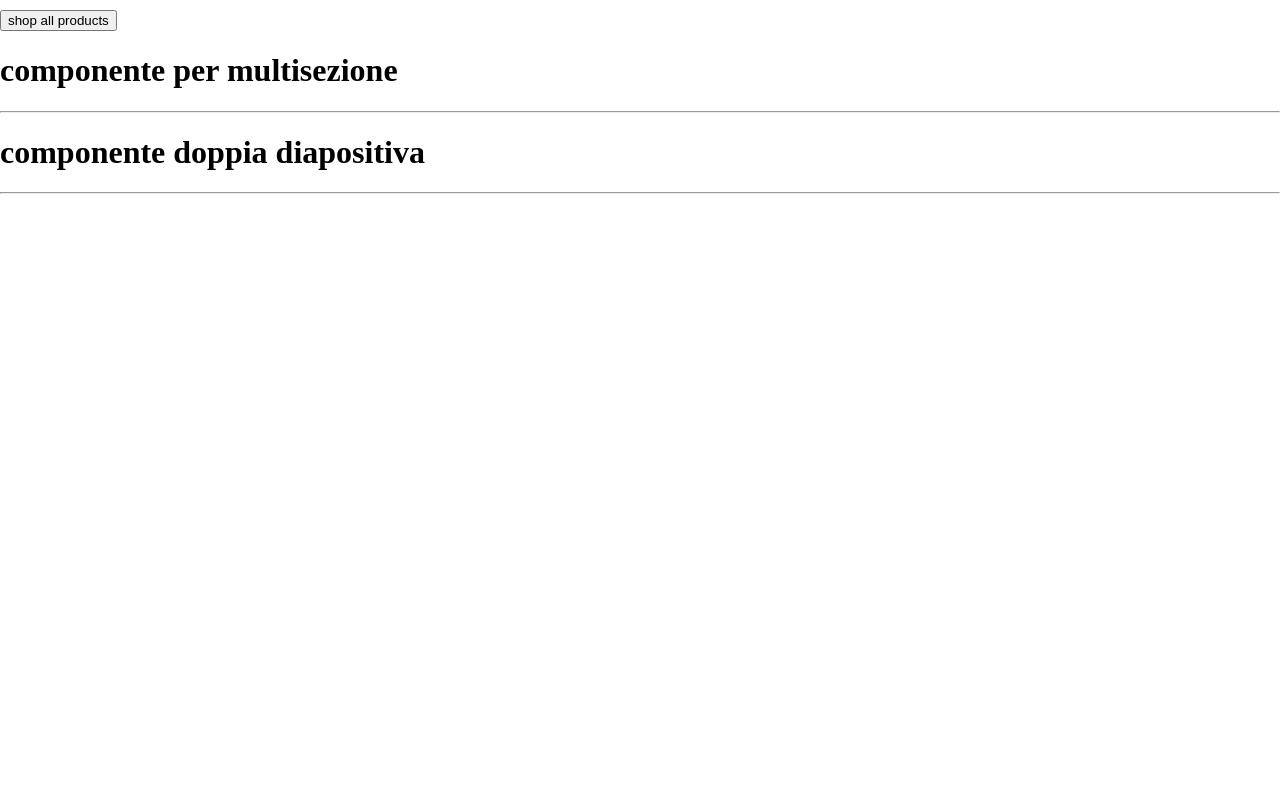
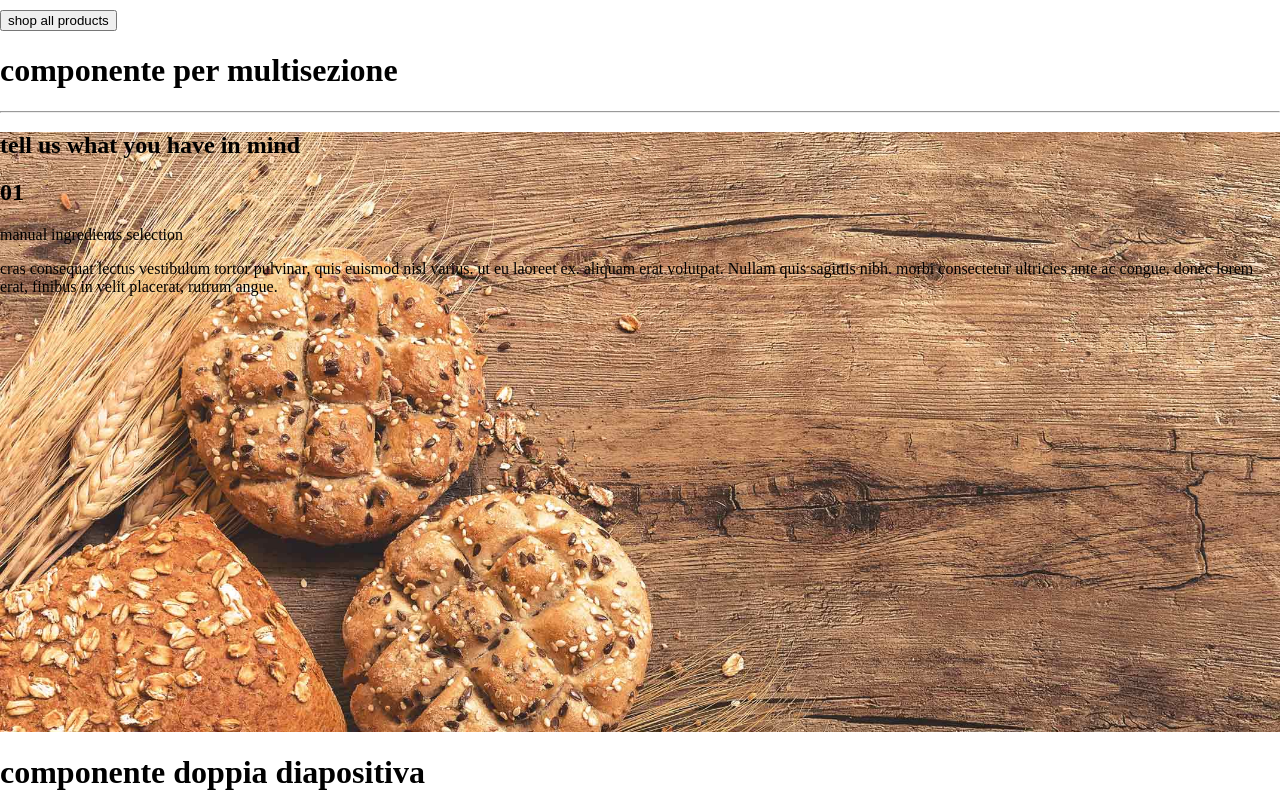
Before and after one commit to Simone-De-Santis/proj-html-vuejs, a Vue app: page / in a window 1280 px wide. Shown: the part 1694-2486 px from the top of the page. Before the commit the page ends 1896 px from the top, so only its background shows below. Built offline with nearby package versions, Linux system fonts and the light colour scheme.

Commit message:
bg-image dianamico nelle multislide

```diff
--- a/src/components/components_multisection/MiniJumbo.vue
+++ b/src/components/components_multisection/MiniJumbo.vue
@@ -1,13 +1,36 @@
 <template>
-  <div></div>
+  <div class="container" :style="{ backgroundImage: 'url(' + SrcImg + ')' }">
+    <div class="row">
+      <div class="col">
+        <h2>{{ data.title }}</h2>
+      </div>
+      <div class="col">
+        <h2>{{ data.number }}</h2>
+      </div>
+    </div>
+    <div class="row">
+      <p>{{ data.up_title }}</p>
+      <p>{{ data.paragraph }}</p>
+    </div>
+  </div>
 </template>
 
 <script>
 export default {
   name: "MiniJumbo",
   props: ["data"],
+
+  computed: {
+    SrcImg() {
+      return require(`../../assets/img/${this.data.img_background}`);
+    },
+  },
 };
 </script>
 
 <style lang="scss" scoped>
+.container {
+  background-size: cover;
+  min-height: 600px;
+}
 </style>
```
Also changed, not shown: 7 other files (tests, documents, lock files or other folders).
